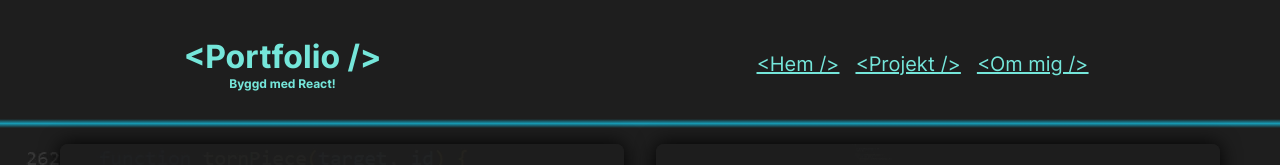
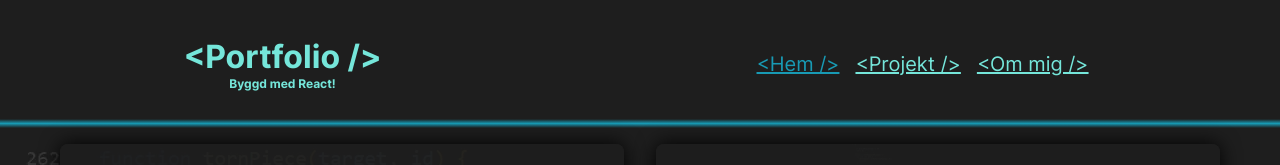
Before and after one commit to Kodskrivaren/portfolio, a React (Create React App) app: page / in a window 1280 px wide. Shown: the top 165 px of the page. Built offline with nearby package versions, Linux system fonts and the light colour scheme.

Commit message:
Removed setPages hook

```diff
--- a/src/components/App.js
+++ b/src/components/App.js
@@ -10,20 +10,18 @@ import AboutMe from "./pages/AboutMe";
 import NoPage from "./pages/NoPage";
 
 function App() {
-  const [page, setPage] = useState("home");
   const [project, setProject] = useState({});
 
   function setProjectPage(info) {
     document.body.scrollTop = 0;
     document.documentElement.scrollTop = 0;
     setProject(info);
-    setPage("project");
   }
 
   return (
     <div className="App">
       <BrowserRouter>
-        <Header setPage={setPage} currentPage={page} />
+        <Header />
         <Routes>
           <Route path="/">
             <Route index element={<Home setProjectPage={setProjectPage} />} />
--- a/src/components/Header/Header.js
+++ b/src/components/Header/Header.js
@@ -9,7 +9,7 @@ function Header(props) {
         {"<Portfolio />"}
         <p className="title-subtext">Byggd med React!</p>
       </h1>
-      <HeaderNav setPage={props.setPage} currentPage={props.currentPage} />
+      <HeaderNav />
     </header>
   );
 }
--- a/src/components/Header/HeaderNav.js
+++ b/src/components/Header/HeaderNav.js
@@ -12,19 +12,8 @@ function HeaderNav(props) {
 
   return (
     <nav className="header-nav">
-      <NavList
-        className={"nav-list"}
-        setPage={props.setPage}
-        currentPage={props.currentPage}
-      />
-      {toggle && (
-        <NavList
-          className={"burger-list"}
-          setPage={props.setPage}
-          currentPage={props.currentPage}
-          setToggle={setToggle}
-        />
-      )}
+      <NavList className={"nav-list"} />
+      {toggle && <NavList className={"burger-list"} setToggle={setToggle} />}
       <button className="nav-burger" onClick={toggleNavList}>
         <img
           className="burger-image"
--- a/src/components/Header/ItemNav.js
+++ b/src/components/Header/ItemNav.js
@@ -1,9 +1,9 @@
 import React from "react";
 import { Link } from "react-router-dom";
+import { useLocation } from "react-router-dom";
 
 function ItemNav(props) {
   function setPage() {
-    props.setPage(props.page);
     props.setToggle !== undefined && props.setToggle(false);
   }
 
@@ -14,7 +14,11 @@ function ItemNav(props) {
         className="item-button"
         onClick={setPage}
         name={props.page}
-        style={props.currentPage === props.page ? { color: "#189ab4" } : {}}>
+        style={
+          useLocation().pathname.endsWith(props.page)
+            ? { color: "#189ab4" }
+            : {}
+        }>
         {props.displayName}
       </Link>
     </li>
--- a/src/components/Header/NavList.js
+++ b/src/components/Header/NavList.js
@@ -4,26 +4,16 @@ import ItemNav from "./ItemNav";
 function NavList(props) {
   return (
     <ul className={props.className}>
+      <ItemNav page={"/"} displayName={"<Hem />"} setToggle={props.setToggle} />
       <ItemNav
-        setPage={props.setPage}
-        page={""}
-        displayName={"<Hem />"}
-        setToggle={props.setToggle}
-        currentPage={props.currentPage}
-      />
-      <ItemNav
-        setPage={props.setPage}
         page={"projects"}
         displayName={"<Projekt />"}
         setToggle={props.setToggle}
-        currentPage={props.currentPage}
       />
       <ItemNav
-        setPage={props.setPage}
         page={"aboutMe"}
         displayName={"<Om mig />"}
         setToggle={props.setToggle}
-        currentPage={props.currentPage}
       />
     </ul>
   );
```
